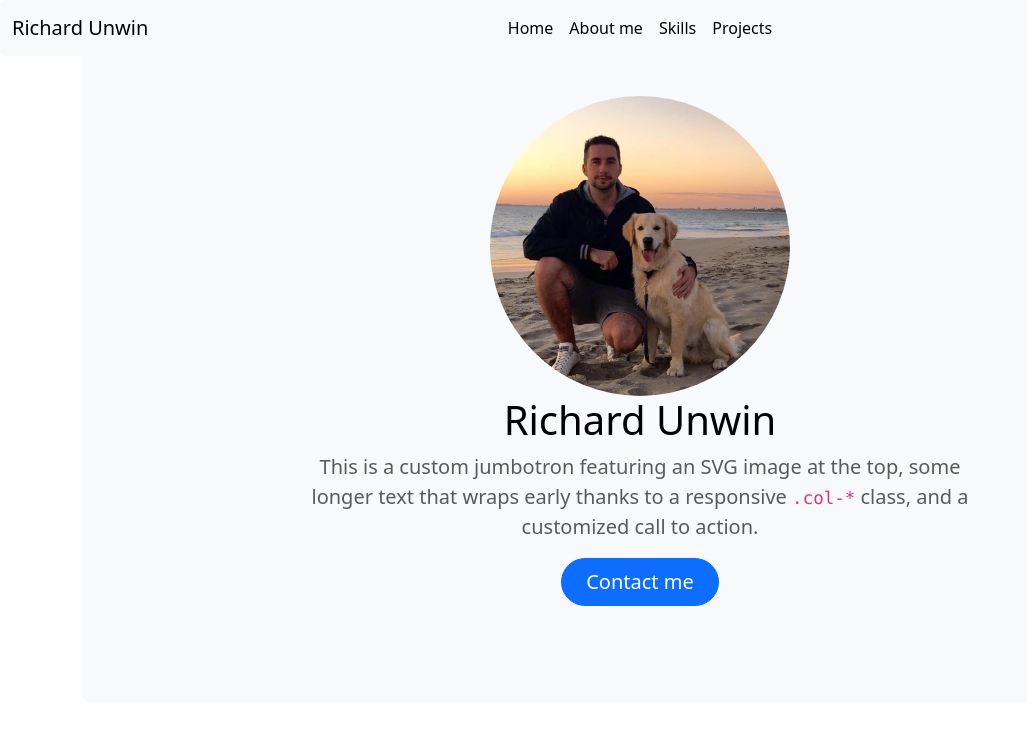
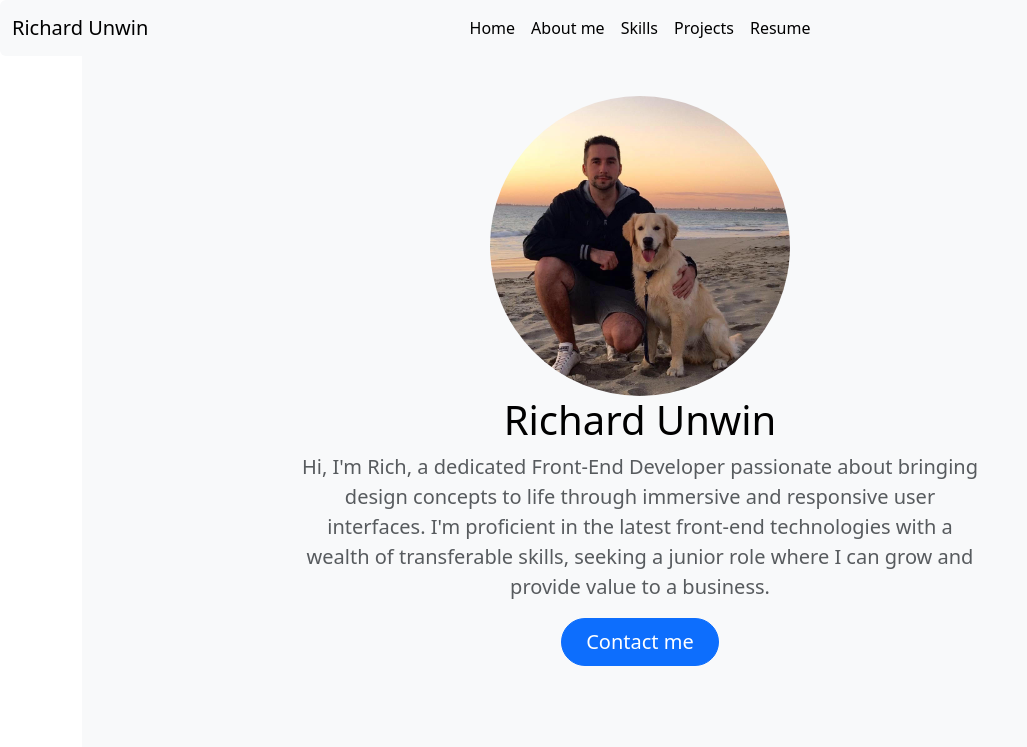
Before and after one commit to Rich90U/Bootstrap-Portfolio, a plain HTML site: page index.html in a window 1280 px wide. Shown: the top 747 px of the page, without its empty margins (0-1027 px from the left). Drawn offline with nearby package versions, Linux system fonts and the light colour scheme.

Commit message:
Completed about me section, added resume link to nav bar

```diff
--- a/index.html
+++ b/index.html
@@ -9,7 +9,7 @@
 </head>
 
 <header>
-
+<!--Nav bar-->
   <nav class="navbar navbar-expand-lg bg-body-tertiary rounded fixed-top" aria-label="Thirteenth navbar example">
     <div class="container-fluid">
       <button class="navbar-toggler" type="button" data-bs-toggle="collapse" data-bs-target="#navbarsExample11" aria-controls="navbarsExample11" aria-expanded="false" aria-label="Toggle navigation">
@@ -31,6 +31,9 @@
           <li class="nav-item">
             <a class="nav-link active" aria-current="page" href="#projects">Projects</a>
           </li>
+          <li class="nav-item">
+            <a class="nav-link active" aria-current="page" href="#">Resume</a>
+          </li>
         </ul>
 
       </div>
@@ -44,7 +47,9 @@
     <img class="rounded-circle" src="Images/Profile.jpg" alt="Profile Image" width="300" height="300">
     <h1 class="text-body-emphasis">Richard Unwin</h1>
     <p class="col-lg-8 mx-auto fs-5 text-muted">
-      This is a custom jumbotron featuring an SVG image at the top, some longer text that wraps early thanks to a responsive <code>.col-*</code> class, and a customized call to action.
+      Hi, I'm Rich, a dedicated Front-End Developer passionate about bringing design concepts to life through
+      immersive and responsive user interfaces. I'm proficient in the latest front-end technologies with a wealth
+      of transferable skills, seeking a junior role where I can grow and provide value to a business.
     </p>
     <div class="d-inline-flex gap-2 mb-5">
       <button class="d-inline-flex align-items-center btn btn-primary btn-lg px-4 rounded-pill" type="button">
@@ -69,6 +74,7 @@
         </div>
       </a>
     </div>
+
     <div class="col-md-4 mb-4">
       <a href="#" class="card-link">
         <div class="card">
@@ -79,6 +85,7 @@
         </div>
       </a>
     </div>
+
     <div class="col-md-4 mb-4">
       <a href="#" class="card-link">
         <div class="card">
@@ -89,8 +96,8 @@
         </div>
       </a>
     </div>
+
   </div>
-
   <div class="row">
     <div class="col-md-4 mb-3">
       <a href="#" class="card-link">
@@ -102,6 +109,7 @@
         </div>
       </a>
     </div>
+
     <div class="col-md-4 mb-4">
       <a href="#" class="card-link">
         <div class="card">
@@ -112,6 +120,7 @@
         </div>
       </a>
     </div>
+
     <div class="col-md-4 mb-4">
       <a href="#" class="card-link">
         <div class="card">
@@ -125,7 +134,7 @@
   </div>
 </div>
 
-
+<!--Skills-->
 <div id="skills" class="container px-4 py-5" id="icon-grid">
     <h2 class="pb-2 border-bottom">Skills</h2>
 
@@ -204,7 +213,7 @@
     </div>
   </div>
 
-
+  <!--Footer-->
 
   <footer class="py-3 my-4">
     <ul class="nav justify-content-center border-bottom pb-3 mb-3">
```
